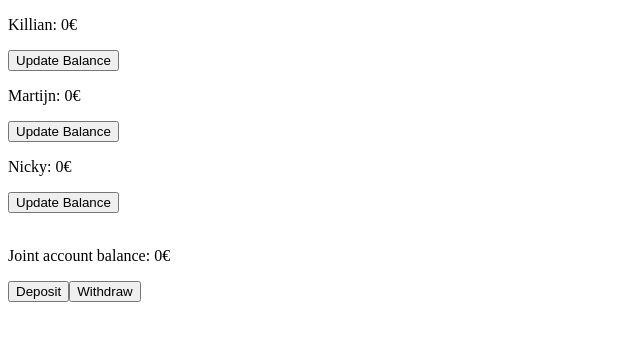
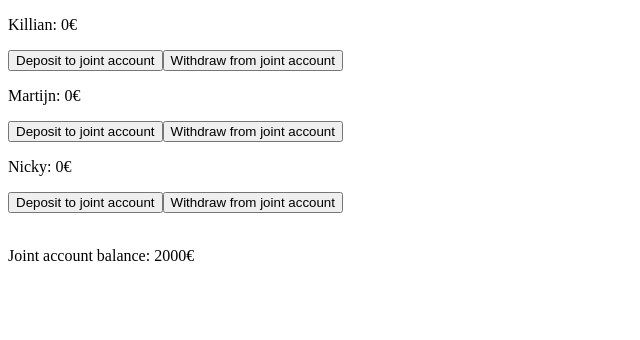
Before and after one commit to vvnoah/angular-bankaccounts, an Angular app: page / in a window 1280 px wide. Shown: the top 340 px of the page, without its empty margins (0-640 px from the left). Built offline with nearby package versions, Linux system fonts and the light colour scheme.

Commit message:
#18 Users can now withdraw and deposit to and from the joint account. User and joint account balance get updated.

```diff
--- a/src/app/account.service.ts
+++ b/src/app/account.service.ts
@@ -7,7 +7,7 @@ export class AccountService {
 
   constructor() { }
 
-  balance:number = 0;
+  balance:number = 2000;
 
   getBalance(){
     return this.balance;
--- a/src/app/app.component.html
+++ b/src/app/app.component.html
@@ -1,10 +1,9 @@
 <div *ngFor="let user of users">
     <user [userName]="user.userName" [userBalance]="user.userBalance"></user>
-    <button (click)="updateBalance(user)">Update Balance</button>
+    <button (click)="updateBalance(user, 20, 'deposit')">Deposit to joint account</button>
+    <button (click)="updateBalance(user, 20, 'withdraw')">Withdraw from joint account</button>
 </div>
 
 
 <br>
 <p>Joint account balance: {{ balance | currency }}</p>
-<button (click)="deposit()">Deposit</button>
-<button (click)="withdraw()">Withdraw</button>
--- a/src/app/app.component.ts
+++ b/src/app/app.component.ts
@@ -1,4 +1,5 @@
 import { Component } from '@angular/core';
+import { __values } from 'tslib';
 import { AccountService } from './account.service';
 
 @Component({
@@ -19,19 +20,30 @@ export class AppComponent {
     {userName:"Nicky", userBalance: 0}
   ];
 
-
-  item:any;
-  updateBalance(item:any){
-    let index = this.users.indexOf(item);
-    item.userBalance += 5;
-    this.users[index] = item;
-  }
-
+  // Handling payments
   balance = this.account.balance;
 
-  deposit(){
-    this.account.balance += 5;
-    this.balance = this.account.balance;
+  updateBalance(target:any, amount:number, paymentOperation:string){
+    if(paymentOperation == "deposit"){
+      // Updating user
+      let index = this.users.indexOf(target);
+      target.userBalance -= amount;
+      this.users[index] = target;
+
+      // Updating joint account
+      this.account.balance += amount;
+      this.balance = this.account.balance;
+    } else if (paymentOperation == "withdraw"){
+      // Updating user
+      let index = this.users.indexOf(target);
+      target.userBalance += amount;
+      this.users[index] = target;
+
+      // Updating joint account
+      this.account.balance -= amount;
+      this.balance = this.account.balance;
+    } else {
+    }
   }
 
   withdraw(){
```
